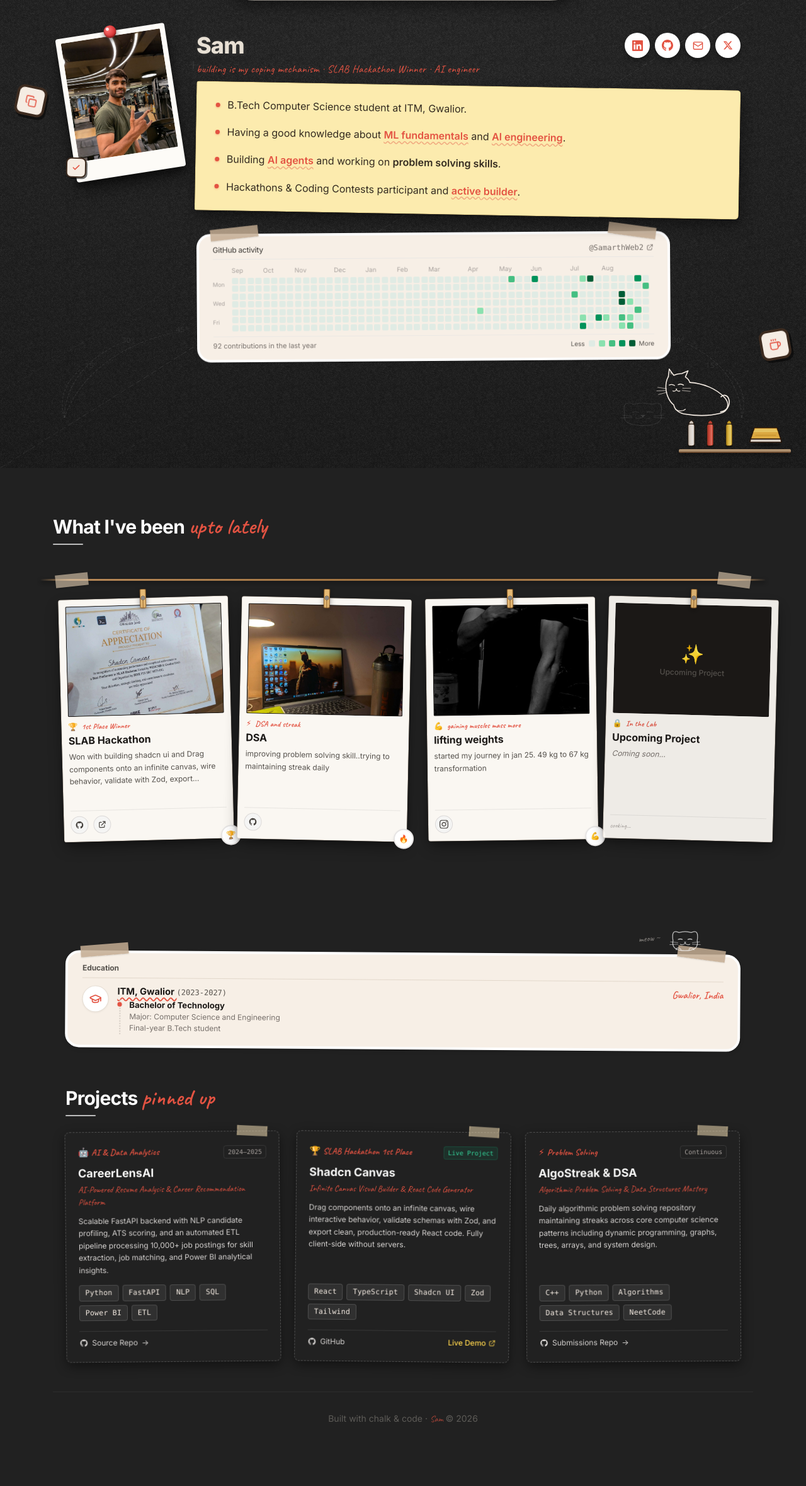
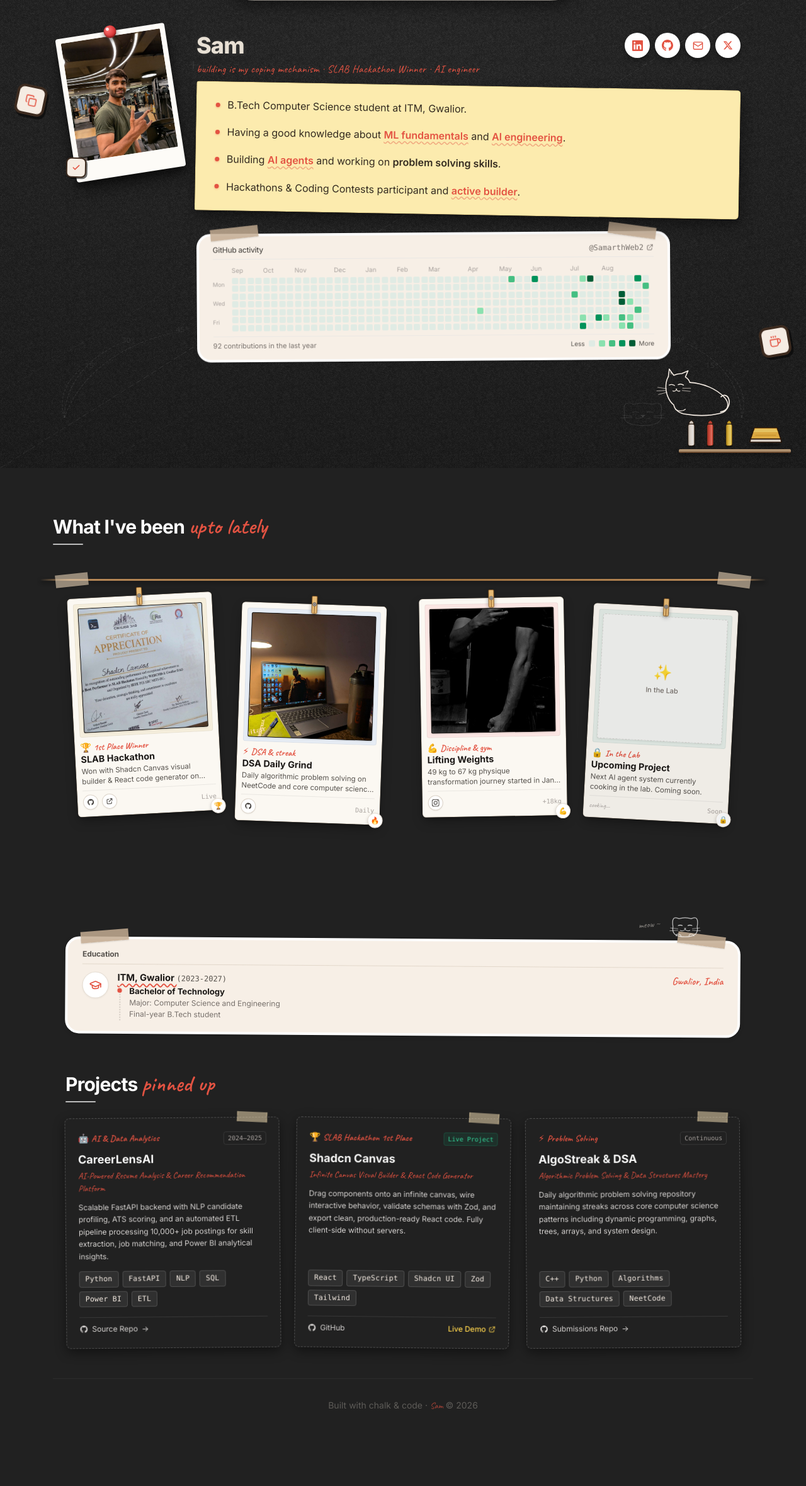
Before and after one commit to Samarthweb2/sam-portfolio, a Python web app: template templates/index.html in a window 1280 px wide. Shown: the part 57-2416 px from the top of the page at 63% size. After the commit the page ends 2294 px from the top, so only its background shows below. Run offline with Jinja, Linux system fonts and the light colour scheme; the template is opened without the code that fills it, so the values that code supplies are empty; some libraries are stand-ins or nearby versions.

Commit message:
feat(lately): redesign clothesline cards into playful pinned-photo style with square media and individual tilts

```diff
--- a/static/css/style.css
+++ b/static/css/style.css
@@ -1254,93 +1254,217 @@ body {
 @media (min-width: 1024px) {
   .clothesline-cards-container {
     display: grid;
-    grid-template-columns: repeat(4, 1fr);
+    grid-template-columns: repeat(4, minmax(0, 1fr));
     align-items: start;
+    justify-items: center;
     gap: 1.35rem;
     overflow-x: visible;
-    padding-bottom: 1rem;
-  }
-}
-
-/* Hanging Polaroid Paper Card — Classic Photographic Print Shape */
+    padding-top: 1.25rem;
+    padding-bottom: 2.25rem;
+  }
+}
+
+/* Hanging Playful Pinned-Photo Paper Cards (Compact Portrait/Square-like) */
 .hanging-card {
-  position: relative;
-  flex: 0 0 270px;
-  width: 270px;
-  height: 385px;
+  --card-tilt: 0deg;
+  --card-drop: 0px;
+  position: relative;
+  flex: 0 0 215px;
+  width: 100%;
+  max-width: 230px;
+  background: #fbf8f2;
+  border: 1px solid rgba(190, 172, 148, 0.32);
+  border-radius: 6px;
+  padding: 8px 8px 10px 8px;
+  box-shadow: 0 8px 18px -3px rgba(0, 0, 0, 0.35), 0 2px 6px rgba(0, 0, 0, 0.18);
   display: flex;
   flex-direction: column;
+  transform-origin: 50% 0%;
+  transform: rotate(var(--card-tilt)) translateY(var(--card-drop));
+  transition: transform 0.28s cubic-bezier(0.34, 1.56, 0.64, 1), box-shadow 0.25s ease;
   scroll-snap-align: center;
-  background: #faf7f2;
-  border: 1px solid rgba(160, 140, 120, 0.3);
+  z-index: 5;
+}
+
+/* Hover: Preserve natural tilt and lift slightly without becoming straight */
+.hanging-card:hover {
+  transform: rotate(var(--card-tilt)) translateY(calc(var(--card-drop) - 8px)) scale(1.02);
+  box-shadow: 0 16px 32px -4px rgba(0, 0, 0, 0.5), 0 4px 12px rgba(0, 0, 0, 0.24);
+  z-index: 25;
+}
+
+/* Natural Card Tilts & Staggered Hanging Heights */
+.hanging-card-1 {
+  --card-tilt: -3deg;
+  --card-drop: 0px;
+}
+
+.hanging-card-2 {
+  --card-tilt: 2deg;
+  --card-drop: 14px;
+}
+
+.hanging-card-3 {
+  --card-tilt: -1deg;
+  --card-drop: 4px;
+}
+
+.hanging-card-4 {
+  --card-tilt: 3deg;
+  --card-drop: 18px;
+}
+
+/* Square Project Image Area (aspect-ratio: 1 / 1) with Coloured Paper Mat Behind It */
+.card-mat-frame {
+  width: 100%;
+  padding: 6px;
   border-radius: 4px;
-  padding: 10px 10px 12px 10px;
-  box-shadow: 0 10px 24px -4px rgba(0, 0, 0, 0.45), 0 3px 8px rgba(0, 0, 0, 0.2);
-  transform-origin: 50% 0%;
-  transition: transform 0.28s cubic-bezier(0.34, 1.56, 0.64, 1), box-shadow 0.25s ease;
-  z-index: 5;
-}
-
-.hanging-card:hover {
-  transform: rotate(0deg) translateY(-5px) scale(1.02) !important;
-  box-shadow: 0 18px 36px -4px rgba(0, 0, 0, 0.6), 0 6px 14px rgba(0, 0, 0, 0.3);
-  z-index: 25;
-}
-
-/* Card Media Frame (Fixed uniform height across all cards) */
-.hanging-card .card-media-frame {
+  box-sizing: border-box;
+  margin-bottom: 7px;
+  border: 1px solid rgba(0, 0, 0, 0.05);
+}
+
+.mat-card-1 {
+  background: #f5eedc; /* Warm amber/honey cream mat */
+}
+
+.mat-card-2 {
+  background: #e6ecf4; /* Soft chalkboard slate mist mat */
+}
+
+.mat-card-3 {
+  background: #fbe6e3; /* Warm terracotta rose mat */
+}
+
+.mat-card-4 {
+  background: #e5eee8; /* Subtle sage chalkboard mat */
+}
+
+.card-media-square {
   width: 100%;
-  height: 175px;
-  border-radius: 2px;
+  aspect-ratio: 1 / 1;
+  border-radius: 3px;
   overflow: hidden;
   position: relative;
-  flex-shrink: 0;
   background: #1c1917;
+  box-shadow: 0 1px 3px rgba(0, 0, 0, 0.1);
   border: 1px solid rgba(0, 0, 0, 0.08);
 }
 
-/* Card Body (Takes remaining height and pushes links to bottom) */
+.card-square-img {
+  width: 100%;
+  height: 100%;
+  object-fit: cover;
+  transition: transform 0.3s ease;
+}
+
+.hanging-card:hover .card-square-img {
+  transform: scale(1.04);
+}
+
+/* Card Body Content */
 .hanging-card .card-body {
   display: flex;
   flex-direction: column;
   flex: 1;
   min-height: 0;
-  padding-top: 8px;
-}
-
+  padding-top: 1px;
+}
+
+/* Short handwritten category label below the image */
+.card-category-label {
+  font-family: 'Caveat', cursive;
+  font-size: 0.88rem;
+  font-weight: 700;
+  color: #E35342;
+  line-height: 1.15;
+  letter-spacing: 0.01em;
+  display: block;
+}
+
+/* Bold title */
+.card-title {
+  font-size: 0.9rem;
+  font-weight: 700;
+  color: #1c1917;
+  line-height: 1.25;
+  margin-top: 2px;
+  margin-bottom: 3px;
+}
+
+/* Maximum two short description lines */
+.card-desc {
+  font-size: 0.72rem;
+  color: #57534e;
+  line-height: 1.35;
+  display: -webkit-box;
+  -webkit-line-clamp: 2;
+  -webkit-box-orient: vertical;
+  overflow: hidden;
+  text-overflow: ellipsis;
+  margin-bottom: 6px;
+}
+
+/* Compact technology / link buttons at bottom */
 .hanging-card .card-links {
   margin-top: auto;
-  padding-top: 8px;
-  border-top: 1px solid rgba(0, 0, 0, 0.08);
-}
-
-/* Natural Card Tilts */
-.hanging-card-1 {
-  transform: rotate(-1.5deg);
-}
-
-.hanging-card-2 {
-  transform: rotate(1.2deg);
-}
-
-.hanging-card-3 {
-  transform: rotate(-0.8deg);
-}
-
-.hanging-card-4 {
-  transform: rotate(1.5deg);
+  padding-top: 6px;
+  border-top: 1px solid rgba(0, 0, 0, 0.07);
+  display: flex;
+  align-items: center;
+  justify-content: space-between;
+}
+
+.card-mini-btn {
+  width: 24px;
+  height: 24px;
+  border-radius: 50%;
+  background: #ffffff;
+  border: 1px solid #dcd3c8;
+  display: inline-flex;
+  align-items: center;
+  justify-content: center;
+  color: #44403c;
+  transition: all 0.15s ease;
+  box-shadow: 0 1px 2px rgba(0, 0, 0, 0.05);
+}
+
+.card-mini-btn:hover {
+  background: #f5ede2;
+  color: #1c1917;
+  border-color: #c8b9a6;
+  transform: translateY(-1px);
 }
 
 /* Clothespin Wooden Clip */
 .card-clothespin {
   position: absolute;
-  top: -15px;
+  top: -14px;
   left: 50%;
   transform: translateX(-50%);
-  width: 14px;
-  height: 32px;
+  width: 13px;
+  height: 30px;
   z-index: 15;
-  filter: drop-shadow(0 2px 4px rgba(0, 0, 0, 0.4));
+  filter: drop-shadow(0 2px 3px rgba(0, 0, 0, 0.35));
+  pointer-events: none;
+}
+
+/* Corner Sticker Badge */
+.card-corner-sticker {
+  position: absolute;
+  bottom: -6px;
+  right: -6px;
+  width: 24px;
+  height: 24px;
+  border-radius: 50%;
+  background: #ffffff;
+  border: 1.5px solid #e7dfd5;
+  box-shadow: 0 2px 5px rgba(0, 0, 0, 0.18);
+  display: flex;
+  align-items: center;
+  justify-content: center;
+  font-size: 11px;
+  z-index: 12;
   pointer-events: none;
 }
 
--- a/templates/index.html
+++ b/templates/index.html
@@ -619,50 +619,46 @@
               </svg>
             </div>
 
-            <!-- Card Media Frame (Uniform Height across all cards) -->
-            <div class="card-media-frame bg-stone-100">
-              <img src="{{ url_for('static', filename='assets/slab-hackathon-cert.jpg') }}" alt="SLAB Hackathon Winner Certificate" class="w-full h-full object-cover object-center group-hover:scale-105 transition-transform duration-300" loading="lazy" />
+            <!-- Square Image Area with Coloured Paper Mat Behind It -->
+            <div class="card-mat-frame mat-card-1">
+              <div class="card-media-square">
+                <img src="{{ url_for('static', filename='assets/slab-hackathon-cert.jpg') }}" alt="SLAB Hackathon Winner Certificate" class="card-square-img" loading="lazy" />
+              </div>
             </div>
 
             <!-- Card Body -->
             <div class="card-body">
-              <!-- Category Badge -->
-              <div class="flex items-center gap-1.5 text-xs font-bold text-[#E35342] font-hand tracking-wide">
-                <span>🏆</span>
-                <span>1st Place Winner</span>
-              </div>
+              <!-- Short handwritten category label below the image -->
+              <span class="card-category-label">🏆 1st Place Winner</span>
 
-              <!-- Title -->
-              <h3 class="text-stone-900 font-bold text-sm sm:text-base mt-0.5 leading-snug">
-                SLAB Hackathon
-              </h3>
+              <!-- Bold title -->
+              <h3 class="card-title">SLAB Hackathon</h3>
 
-              <!-- Description -->
-              <p class="text-stone-600 text-xs leading-relaxed mt-1 line-clamp-3">
-                Won with building shadcn ui and Drag components onto an infinite canvas, wire behavior, validate with Zod, export production-ready React code. Fully client-side.
+              <!-- Maximum two short description lines -->
+              <p class="card-desc">
+                Won with Shadcn Canvas visual builder & React code generator on infinite canvas.
               </p>
 
-              <!-- Links & Action Icons -->
-              <div class="card-links flex items-center justify-between">
-                <div class="flex items-center gap-2">
-                  <a href="https://github.com/RITIK-KHARYA/shadcncanvas" target="_blank" rel="noopener noreferrer" class="w-7 h-7 rounded-full bg-stone-100 hover:bg-stone-200 border border-stone-300/80 flex items-center justify-center text-stone-700 hover:text-stone-900 transition-colors" title="GitHub Repository">
-                    <svg class="w-3.5 h-3.5" viewBox="0 0 24 24" fill="currentColor">
+              <!-- Compact technology/link buttons at bottom -->
+              <div class="card-links">
+                <div class="flex items-center gap-1.5">
+                  <a href="https://github.com/RITIK-KHARYA/shadcncanvas" target="_blank" rel="noopener noreferrer" class="card-mini-btn" title="GitHub Repository" aria-label="GitHub Repository">
+                    <svg class="w-3 h-3" viewBox="0 0 24 24" fill="currentColor">
                       <path fill-rule="evenodd" clip-rule="evenodd" d="M12 2C6.477 2 2 6.484 2 12.017c0 4.425 2.865 8.18 6.839 9.504.5.092.682-.217.682-.483 0-.237-.008-.868-.013-1.703-2.782.605-3.369-1.343-3.369-1.343-.454-1.158-1.11-1.466-1.11-1.466-.908-.62.069-.608.069-.608 1.003.07 1.53 1.032 1.53 1.032.892 1.53 2.341 1.088 2.91.832.092-.647.35-1.088.636-1.338-2.22-.253-4.555-1.113-4.555-4.951 0-1.093.39-1.988 1.029-2.688-.103-.253-.446-1.272.098-2.65 0 0 .84-.27 2.75 1.026A9.564 9.564 0 0112 6.844c.85.004 1.705.115 2.504.337 1.909-1.296 2.747-1.027 2.747-1.027.546 1.379.202 2.398.1 2.651.64.7 1.028 1.595 1.028 2.688 0 3.848-2.339 4.695-4.566 4.943.359.309.678.92.678 1.855 0 1.338-.012 2.419-.012 2.747 0 .268.18.58.688.482A10.019 10.019 0 0022 12.017C22 6.484 17.522 2 12 2z"/>
                     </svg>
                   </a>
-                  <a href="https://shadcncanvas.vercel.app/" target="_blank" rel="noopener noreferrer" class="w-7 h-7 rounded-full bg-stone-100 hover:bg-stone-200 border border-stone-300/80 flex items-center justify-center text-stone-700 hover:text-stone-900 transition-colors" title="Live Application">
-                    <svg class="w-3.5 h-3.5" fill="none" stroke="currentColor" viewBox="0 0 24 24">
+                  <a href="https://shadcncanvas.vercel.app/" target="_blank" rel="noopener noreferrer" class="card-mini-btn" title="Live Application" aria-label="Live Application">
+                    <svg class="w-3 h-3" fill="none" stroke="currentColor" viewBox="0 0 24 24">
                       <path stroke-linecap="round" stroke-linejoin="round" stroke-width="2" d="M10 6H6a2 2 0 00-2 2v10a2 2 0 002 2h10a2 2 0 002-2v-4M14 4h6m0 0v6m0-6L10 14" />
                     </svg>
                   </a>
                 </div>
+                <span class="text-[10px] font-mono text-stone-400">Live</span>
               </div>
             </div>
 
-            <!-- Trophy Sticker Badge on bottom right corner -->
-            <div class="absolute -bottom-3 -right-3 w-8 h-8 rounded-full bg-white border-2 border-stone-200 shadow-md flex items-center justify-center text-amber-500 z-10 text-xs" title="1st Place Achievement">
-              🏆
-            </div>
+            <!-- Corner Sticker Badge -->
+            <div class="card-corner-sticker" title="1st Place Achievement">🏆</div>
           </div>
 
           <!-- ─── CARD 2: DSA & Streak ─── -->
@@ -678,45 +674,41 @@
               </svg>
             </div>
 
-            <!-- Card Media Frame (Uniform Height across all cards) -->
-            <div class="card-media-frame bg-stone-900">
-              <img src="{{ url_for('static', filename='assets/dsa-setup.jpg') }}" alt="Late night DSA grind desk setup" class="w-full h-full object-cover object-[center_45%] group-hover:scale-105 transition-transform duration-300" loading="lazy" />
+            <!-- Square Image Area with Coloured Paper Mat Behind It -->
+            <div class="card-mat-frame mat-card-2">
+              <div class="card-media-square">
+                <img src="{{ url_for('static', filename='assets/dsa-setup.jpg') }}" alt="Late night DSA grind desk setup" class="card-square-img object-[center_45%]" loading="lazy" />
+              </div>
             </div>
 
             <!-- Card Body -->
             <div class="card-body">
-              <!-- Category Badge -->
-              <div class="flex items-center gap-1.5 text-xs font-bold text-[#E35342] font-hand tracking-wide">
-                <span>⚡</span>
-                <span>DSA and streak</span>
-              </div>
+              <!-- Short handwritten category label below the image -->
+              <span class="card-category-label">⚡ DSA & streak</span>
 
-              <!-- Title -->
-              <h3 class="text-stone-900 font-bold text-sm sm:text-base mt-0.5 leading-snug">
-                DSA
-              </h3>
+              <!-- Bold title -->
+              <h3 class="card-title">DSA Daily Grind</h3>
 
-              <!-- Description -->
-              <p class="text-stone-600 text-xs leading-relaxed mt-1 line-clamp-3">
-                improving problem solving skill..trying to maintaining streak daily
+              <!-- Maximum two short description lines -->
+              <p class="card-desc">
+                Daily algorithmic problem solving on NeetCode and core computer science patterns.
               </p>
 
-              <!-- Links & Action Icons -->
-              <div class="card-links flex items-center justify-between">
-                <div class="flex items-center gap-2">
-                  <a href="https://github.com/Samarthweb2/neetcode-submissions" target="_blank" rel="noopener noreferrer" class="w-7 h-7 rounded-full bg-stone-100 hover:bg-stone-200 border border-stone-300/80 flex items-center justify-center text-stone-700 hover:text-stone-900 transition-colors" title="NeetCode Submissions Repository">
-                    <svg class="w-3.5 h-3.5" viewBox="0 0 24 24" fill="currentColor">
+              <!-- Compact technology/link buttons at bottom -->
+              <div class="card-links">
+                <div class="flex items-center gap-1.5">
+                  <a href="https://github.com/Samarthweb2/neetcode-submissions" target="_blank" rel="noopener noreferrer" class="card-mini-btn" title="NeetCode Submissions Repository" aria-label="NeetCode Submissions Repository">
+                    <svg class="w-3 h-3" viewBox="0 0 24 24" fill="currentColor">
                       <path fill-rule="evenodd" clip-rule="evenodd" d="M12 2C6.477 2 2 6.484 2 12.017c0 4.425 2.865 8.18 6.839 9.504.5.092.682-.217.682-.483 0-.237-.008-.868-.013-1.703-2.782.605-3.369-1.343-3.369-1.343-.454-1.158-1.11-1.466-1.11-1.466-.908-.62.069-.608.069-.608 1.003.07 1.53 1.032 1.53 1.032.892 1.53 2.341 1.088 2.91.832.092-.647.35-1.088.636-1.338-2.22-.253-4.555-1.113-4.555-4.951 0-1.093.39-1.988 1.029-2.688-.103-.253-.446-1.272.098-2.65 0 0 .84-.27 2.75 1.026A9.564 9.564 0 0112 6.844c.85.004 1.705.115 2.504.337 1.909-1.296 2.747-1.027 2.747-1.027.546 1.379.202 2.398.1 2.651.64.7 1.028 1.595 1.028 2.688 0 3.848-2.339 4.695-4.566 4.943.359.309.678.92.678 1.855 0 1.338-.012 2.419-.012 2.747 0 .268.18.58.688.482A10.019 10.019 0 0022 12.017C22 6.484 17.522 2 12 2z"/>
                     </svg>
                   </a>
                 </div>
+                <span class="text-[10px] font-mono text-stone-400">Daily</span>
               </div>
             </div>
 
-            <!-- Fire Streak Sticker Badge on bottom right corner -->
-            <div class="absolute -bottom-3 -right-3 w-8 h-8 rounded-full bg-white border-2 border-stone-200 shadow-md flex items-center justify-center text-orange-500 z-10 text-xs" title="Daily Streak">
-              🔥
-            </div>
+            <!-- Corner Sticker Badge -->
+            <div class="card-corner-sticker" title="Daily Streak">🔥</div>
           </div>
 
           <!-- ─── CARD 3: Lifting Weights ─── -->
@@ -732,49 +724,45 @@
               </svg>
             </div>
 
-            <!-- Card Media Frame (Uniform Height across all cards) -->
-            <div class="card-media-frame bg-stone-950">
-              <img src="{{ url_for('static', filename='assets/gym-physique.jpg') }}" alt="Samarth lifting and fitness physique transformation" class="w-full h-full object-cover object-[center_18%] group-hover:scale-105 transition-transform duration-300" loading="lazy" />
+            <!-- Square Image Area with Coloured Paper Mat Behind It -->
+            <div class="card-mat-frame mat-card-3">
+              <div class="card-media-square">
+                <img src="{{ url_for('static', filename='assets/gym-physique.jpg') }}" alt="Samarth lifting and fitness transformation" class="card-square-img object-[center_18%]" loading="lazy" />
+              </div>
             </div>
 
             <!-- Card Body -->
             <div class="card-body">
-              <!-- Category Badge -->
-              <div class="flex items-center gap-1.5 text-xs font-bold text-[#E35342] font-hand tracking-wide">
-                <span>💪</span>
-                <span>gaining muscles mass more</span>
-              </div>
+              <!-- Short handwritten category label below the image -->
+              <span class="card-category-label">💪 Discipline & gym</span>
 
-              <!-- Title -->
-              <h3 class="text-stone-900 font-bold text-sm sm:text-base mt-0.5 leading-snug">
-                lifting weights
-              </h3>
+              <!-- Bold title -->
+              <h3 class="card-title">Lifting Weights</h3>
 
-              <!-- Description -->
-              <p class="text-stone-600 text-xs leading-relaxed mt-1 line-clamp-3">
-                started my journey in jan 25. 49 kg to 67 kg transformation
+              <!-- Maximum two short description lines -->
+              <p class="card-desc">
+                49 kg to 67 kg physique transformation journey started in Jan '25.
               </p>
 
-              <!-- Links & Action Icons -->
-              <div class="card-links flex items-center justify-between">
-                <div class="flex items-center gap-2">
-                  <a href="https://www.instagram.com/masti.khooor/" target="_blank" rel="noopener noreferrer" class="w-7 h-7 rounded-full bg-stone-100 hover:bg-stone-200 border border-stone-300/80 flex items-center justify-center text-stone-700 hover:text-stone-900 transition-colors" title="Instagram Profile">
-                    <svg class="w-3.5 h-3.5" viewBox="0 0 24 24" fill="currentColor">
+              <!-- Compact technology/link buttons at bottom -->
+              <div class="card-links">
+                <div class="flex items-center gap-1.5">
+                  <a href="https://www.instagram.com/masti.khooor/" target="_blank" rel="noopener noreferrer" class="card-mini-btn" title="Instagram Profile" aria-label="Instagram Profile">
+                    <svg class="w-3 h-3" viewBox="0 0 24 24" fill="currentColor">
                       <path d="M12 2.163c3.204 0 3.584.012 4.85.07 3.252.148 4.771 1.691 4.919 4.919.058 1.265.069 1.645.069 4.849 0 3.205-.012 3.584-.069 4.849-.149 3.225-1.664 4.771-4.919 4.919-1.266.058-1.644.07-4.85.07-3.204 0-3.584-.012-4.849-.07-3.26-.149-4.771-1.699-4.919-4.92-.058-1.265-.07-1.644-.07-4.849 0-3.204.013-3.583.07-4.849.149-3.227 1.664-4.771 4.919-4.919 1.266-.057 1.645-.069 4.849-.069zm0-2.163c-3.259 0-3.667.014-4.947.072-4.358.2-6.78 2.618-6.98 6.98-.059 1.281-.073 1.689-.073 4.948 0 3.259.014 3.668.072 4.948.2 4.358 2.618 6.78 6.98 6.98 1.281.058 1.689.072 4.948.072 3.259 0 3.668-.014 4.948-.072 4.354-.2 6.782-2.618 6.979-6.98.059-1.28.073-1.689.073-4.948 0-3.259-.014-3.667-.072-4.947-.196-4.354-2.617-6.78-6.979-6.98-1.281-.059-1.69-.073-4.949-.073zm0 5.838c-3.403 0-6.162 2.759-6.162 6.162s2.759 6.163 6.162 6.163 6.162-2.759 6.162-6.163c0-3.403-2.759-6.162-6.162-6.162zm0 10.162c-2.209 0-4-1.79-4-4 0-2.209 1.791-4 4-4s4 1.791 4 4c0 2.21-1.791 4-4 4zm6.406-11.845c-.796 0-1.441.645-1.441 1.44s.645 1.44 1.441 1.44c.795 0 1.439-.645 1.439-1.44s-.644-1.44-1.439-1.44z"/>
                     </svg>
                   </a>
                 </div>
+                <span class="text-[10px] font-mono text-stone-400">+18kg</span>
               </div>
             </div>
 
-            <!-- Dumbbell Sticker Badge on bottom right corner -->
-            <div class="absolute -bottom-3 -right-3 w-8 h-8 rounded-full bg-white border-2 border-stone-200 shadow-md flex items-center justify-center text-red-500 z-10 text-xs" title="Transformation">
-              💪
-            </div>
+            <!-- Corner Sticker Badge -->
+            <div class="card-corner-sticker" title="Transformation">💪</div>
           </div>
 
           <!-- ─── CARD 4: Upcoming Project (Coming Soon) ─── -->
-          <div class="hanging-card hanging-card-4 opacity-95">
+          <div class="hanging-card hanging-card-4 opacity-95 group">
             <!-- Clothespin Clip -->
             <div class="card-clothespin" aria-hidden="true">
               <svg viewBox="0 0 16 36" fill="none" xmlns="http://www.w3.org/2000/svg" class="w-full h-full">
@@ -786,35 +774,36 @@
               </svg>
             </div>
 
-            <!-- Card Media Frame (Uniform Height across all cards) -->
-            <div class="card-media-frame flex flex-col items-center justify-center p-3 text-center border-2 border-dashed border-stone-300 bg-stone-100/70">
-              <span class="text-3xl mb-1">✨</span>
-              <span class="text-xs text-stone-600 font-medium">Upcoming Project</span>
+            <!-- Square Image Area with Coloured Paper Mat Behind It -->
+            <div class="card-mat-frame mat-card-4">
+              <div class="card-media-square flex flex-col items-center justify-center p-3 text-center border border-dashed border-stone-300 bg-stone-100/90">
+                <span class="text-2xl mb-1">✨</span>
+                <span class="text-[11px] text-stone-500 font-medium">In the Lab</span>
+              </div>
             </div>
 
             <!-- Card Body -->
             <div class="card-body">
-              <!-- Category Badge -->
-              <div class="flex items-center gap-1.5 text-xs font-bold text-[#E35342] font-hand tracking-wide">
-                <span>🔒</span>
-                <span>In the Lab</span>
-              </div>
+              <!-- Short handwritten category label below the image -->
+              <span class="card-category-label">🔒 In the Lab</span>
 
-              <!-- Title -->
-              <h3 class="text-stone-900 font-bold text-sm sm:text-base mt-0.5 leading-snug">
-                Upcoming Project
-              </h3>
+              <!-- Bold title -->
+              <h3 class="card-title">Upcoming Project</h3>
 
-              <!-- Description -->
-              <p class="text-stone-500 text-xs leading-relaxed mt-1 italic">
-                Coming soon...
+              <!-- Maximum two short description lines -->
+              <p class="card-desc">
+                Next AI agent system currently cooking in the lab. Coming soon.
               </p>
 
-              <!-- Links & Action Icons placeholder -->
-              <div class="card-links flex items-center justify-between">
+              <!-- Compact technology/link buttons at bottom -->
+              <div class="card-links">
                 <span class="text-[11px] text-stone-400 font-hand">cooking...</span>
+                <span class="text-[10px] font-mono text-stone-400">Soon</span>
               </div>
             </div>
+
+            <!-- Corner Sticker Badge -->
+            <div class="card-corner-sticker" title="In the Lab">🔒</div>
           </div>
 
         </div><!-- end .clothesline-cards-container -->
```
